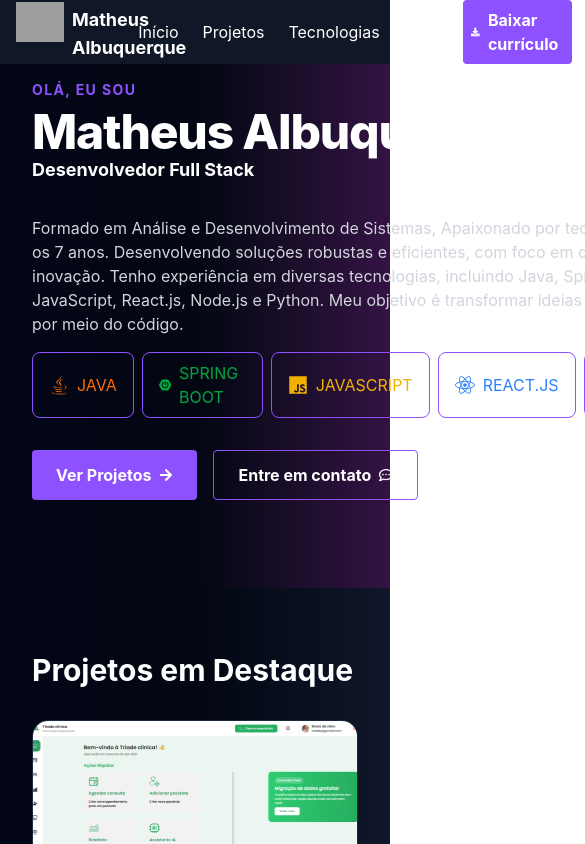
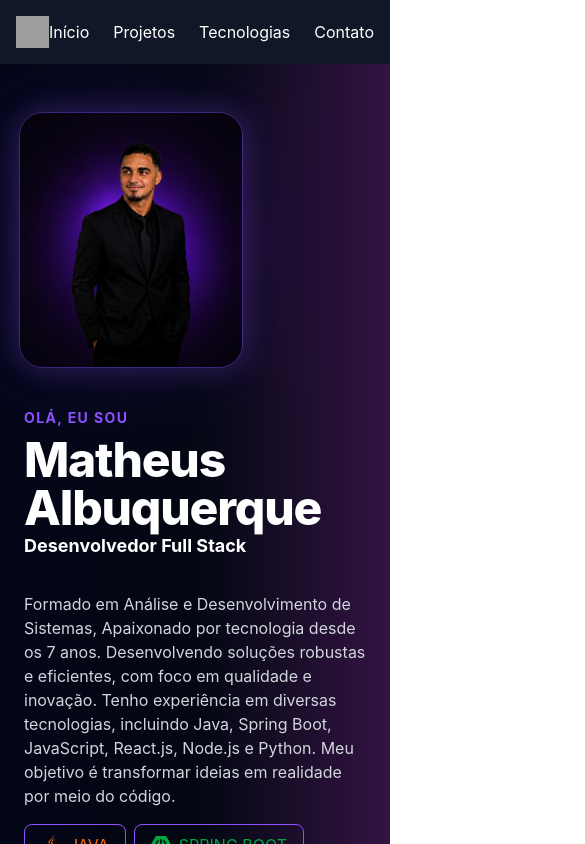
Before and after one commit to matheusalbuquer/portfolio, a React app: page / in a window 390 px wide. Shown: the top 844 px of the page, 585 px wide, since content can reach past the window. Built offline with nearby package versions, Linux system fonts and the light colour scheme; grey boxes are pictures that could not be loaded; the HTML template or start-up script is replaced by a standard one.

Commit message:
criando e ajustando responsividade

```diff
--- a/src/components/Hero/Hero.jsx
+++ b/src/components/Hero/Hero.jsx
@@ -15,16 +15,16 @@ function Hero() {
     <section
       id="hero"
       className="bg-gradient-to-br flex items-center justify-between bg-gradient-to-r
-from-[#020617]
-via-[#030712]
-to-[#341244] text-white py-20"
+  from-[#020617]
+  via-[#030712]
+  to-[#341244] text-white py-20"
     >
-      <div className="container mx-auto px-8 flex items-start justify-between gap-4">
+      <div className="container mx-auto px-6 md:px-8 flex flex-col-reverse md:flex-row items-center justify-between gap-10">
         <div className="mb-2">
           <p className="text-left text-sm uppercase font-bold text-violet-500 tracking-widest mb-2">
             Olá, eu sou
           </p>
-          <h1 className="text-5xl font-extrabold tracking-tight text-white">
+          <h1 className="text-5xl sm:text-5xl md:text-6xl font-extrabold tracking-tight text-white">
             Matheus Albuquerque
           </h1>
           <h2 className="text-lg font-bold text-left mb-8">
@@ -39,7 +39,7 @@ to-[#341244] text-white py-20"
             React.js, Node.js e Python. Meu objetivo é transformar ideias em
             realidade por meio do código.
           </p>
-          <div className="flex gap-2 mt-4">
+          <div className="flex flex-wrap gap-2 mt-4">
             <p className="flex items-center gap-2 border border-violet-500 text-orange-500 py-2 px-4 rounded-lg">
               <FaJava size={20} />
               JAVA
@@ -67,12 +67,48 @@ to-[#341244] text-white py-20"
           </div>
 
           <div className="mt-8 flex gap-4">
-            <button className="bg-violet-500 hover:bg-violet-600 text-white font-bold py-3 px-6 rounded flex items-center gap-2">
+            <button
+              className="
+          bg-gradient-to-r
+          from-violet-600
+          to-purple-500
+          hover:scale-105
+          hover:shadow-[0_0_20px_rgba(139,92,246,0.5)]
+          text-white
+          font-semibold
+          py-3
+          px-6
+          rounded-xl
+          flex
+          items-center
+          gap-2
+          transition-all
+          duration-300
+  "
+            >
               Ver Projetos
               <FaArrowRight size={14} />
             </button>
 
-            <button className="border border-violet-500 text-white font-bold py-3 px-6 rounded flex items-center gap-2">
+            <button
+              className="
+
+                  border
+                  border-violet-500
+                  hover:bg-violet-500/10
+                  hover:border-violet-400
+                  text-white
+                  font-semibold
+                  py-3
+                  px-6
+                  rounded-xl
+                  flex
+                  items-center
+                  gap-2
+                  transition-all
+                  duration-300
+                "
+            >
               Entre em contato
               <FaRegCommentDots size={14} />
             </button>
@@ -80,10 +116,29 @@ to-[#341244] text-white py-20"
         </div>
 
         <div className="mt-8 relative right-16">
+          {/* Glow atrás */}
+          <div className="absolute inset-0 bg-violet-600 blur-3xl opacity-20 rounded-full"></div>
+
           <img
             src={foto}
             alt="Matheus Albuquerque"
-            className="w-70 h-76 object-cover rounded-2xl border-1 border-violet-500/30"
+            className="
+            relative
+            w-56
+            h-64
+            sm:w-64
+            sm:h-72
+            md:w-72
+            md:h-80
+            object-cover
+            rounded-3xl
+            border
+            border-violet-500/40
+            shadow-[0_0_30px_rgba(139,92,246,0.3)]
+            hover:scale-105
+            transition-all
+            duration-500
+          "
           />
         </div>
       </div>
--- a/src/components/Navbar/Navbar.jsx
+++ b/src/components/Navbar/Navbar.jsx
@@ -8,8 +8,10 @@ function Navbar() {
       className="fixed top-0 left-0 w-full z-50 flex items-center justify-between h-16 bg-gray-900 text-white px-4"
     >
       <div className="flex justify-start gap-2">
-        <img src={logo} alt="Logo" className="h-10 w-12" />
-        <h3 className="text-lg font-bold mt-1">Matheus Albuquerque</h3>
+        <img src={logo} alt="Logo" className="h-8 w-10 md:h-10 md:w-12" />
+        <h3 className="hidden md:block text-lg font-bold mt-1">
+          Matheus Albuquerque
+        </h3>
       </div>
 
       <div className="flex gap-6 justify-center">
@@ -42,7 +44,7 @@ function Navbar() {
         </a>
       </div>
 
-      <div className="flex justify-end">
+      <div className="hidden md:flex justify-end">
         <a
           className="bg-violet-500 hover:bg-violet-600 flex items-center text-white font-bold py-2 px-2 rounded"
           href="/curriculum.pdf"
--- a/src/components/Projects/Projects.jsx
+++ b/src/components/Projects/Projects.jsx
@@ -18,13 +18,34 @@ function Projects() {
           {projects.map((project) => (
             <div
               key={project.id}
-              className="bg-slate-900/50 border border-slate-800 rounded-2xl overflow-hidden"
+              className="
+      group
+      bg-slate-900/50
+      border
+      border-slate-800
+      rounded-2xl
+      overflow-hidden
+      transition-all
+      duration-500
+      hover:-translate-y-3
+      hover:border-violet-500/50
+      hover:shadow-[0_0_30px_rgba(139,92,246,0.25)]
+      "
             >
-              <img
-                src={project.image}
-                alt={project.title}
-                className="w-full h-48 object-cover"
-              />
+              <div className="overflow-hidden">
+                <img
+                  src={project.image}
+                  alt={project.title}
+                  className="
+                w-full
+                h-48
+                object-cover
+                transition-transform
+                duration-700
+                group-hover:scale-110
+                 "
+                />
+              </div>
 
               <div className="p-5">
                 <h3 className="text-xl font-bold mb-3">{project.title}</h3>
@@ -35,7 +56,18 @@ function Projects() {
                   {project.stacks.map((stack, index) => (
                     <span
                       key={index}
-                      className="bg-slate-800 px-3 py-1 rounded text-sm"
+                      className="
+                    bg-slate-800
+                    px-3
+                    py-1
+                    rounded
+                    text-sm
+                    transition-all
+                    duration-300
+                    hover:bg-violet-500
+                    hover:text-white
+                    hover:scale-105
+                    "
                     >
                       {stack}
                     </span>
@@ -47,7 +79,18 @@ function Projects() {
                     href={project.github}
                     target="_blank"
                     rel="noopener noreferrer"
-                    className="flex-1 border border-violet-500 rounded-lg py-2 text-center"
+                    className="
+                        flex-1
+                        border
+                        border-violet-500
+                        rounded-lg
+                        py-2
+                        text-center
+                        transition-all
+                        duration-300
+                        hover:bg-violet-500
+                        hover:text-white
+                        "
                   >
                     GitHub
                   </a>
@@ -56,7 +99,18 @@ function Projects() {
                     href={project.link}
                     target="_blank"
                     rel="noopener noreferrer"
-                    className="flex-1 bg-violet-600 rounded-lg py-2 text-center"
+                    className="
+                    flex-1
+                    bg-violet-600
+                    rounded-lg
+                    py-2
+                    text-center
+                    transition-all
+                    duration-300
+                    hover:bg-violet-500
+                    hover:scale-105
+                    hover:shadow-[0_0_20px_rgba(139,92,246,0.5)]
+                    "
                   >
                     Demo
                   </a>
```
